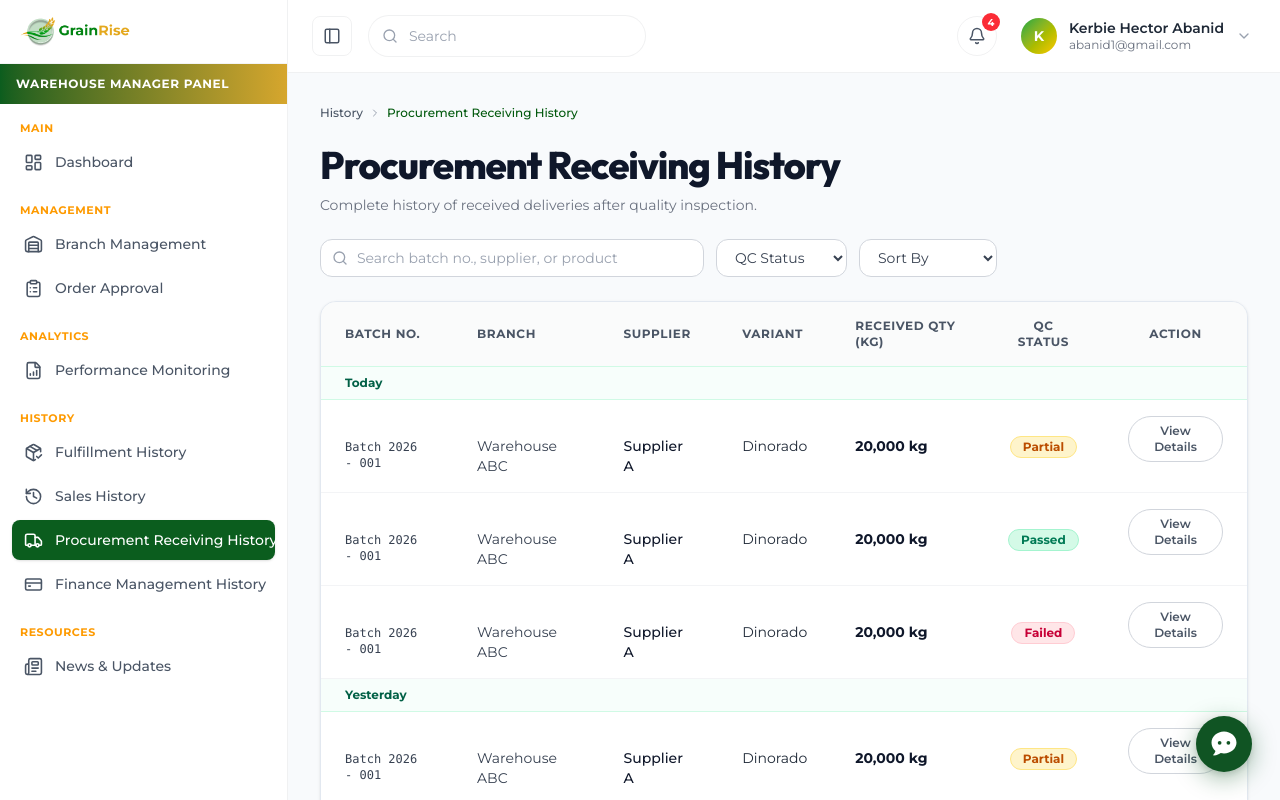
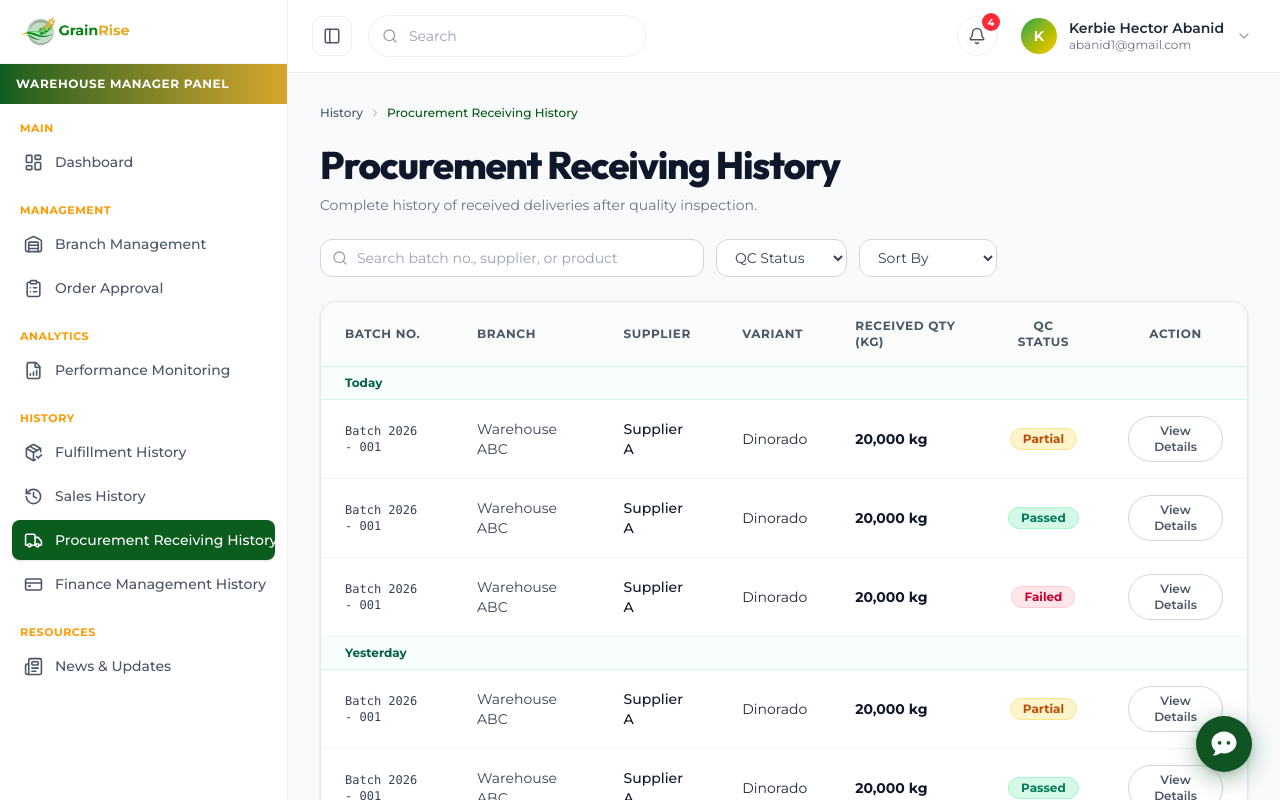
Before and after one commit to heyyyyyy232323/Grainrise-capstone, a React (Vite) app in the folder web-frontend/: page /warehouse-manager/procurement-history in a window 1280 px wide. Built offline with nearby package versions, Linux system fonts and the light colour scheme.

Commit message:
fix: loading animation on browser refresh and complete Finance and Procurement history

```diff
--- a/web-frontend/src/Components/Minor-Components/GlobalLoadingScreen.jsx
+++ b/web-frontend/src/Components/Minor-Components/GlobalLoadingScreen.jsx
@@ -1,33 +1,20 @@
 import React, { useEffect } from "react";
 import Logo from "../../assets/Logo.png";
 import { useLoading } from "../context/LoadingContext";
-
-/**
- * Session-storage key — set to "1" after the very first render so we know
- * subsequent renders within the same browser tab are NOT hard refreshes.
- */
-const SESSION_KEY = "grainrise_session_started";
 
 export default function GlobalLoadingScreen() {
   const { visible, triggerLoading } = useLoading();
 
   useEffect(() => {
-    const isFirstLoad = !sessionStorage.getItem(SESSION_KEY);
-
-    if (isFirstLoad) {
-      // Hard refresh or very first open — show the loader once
-      sessionStorage.setItem(SESSION_KEY, "1");
-      triggerLoading(700);
-    }
-    // All other triggers (login submit) are handled imperatively
-    // via triggerLoading() in the Login components — never on route change.
+    // Triggers whenever the app mounts (browser refresh F5 / initial page visit)
+    triggerLoading(750);
     // eslint-disable-next-line react-hooks/exhaustive-deps
   }, []);
 
   if (!visible) return null;
 
   return (
-    <div className="fixed inset-0 z-[999999] flex flex-col items-center justify-center bg-[#F9FCF9] pointer-events-none">
+    <div className="fixed inset-0 z-[999999] flex flex-col items-center justify-center bg-[#F9FCF9] pointer-events-auto select-none animate-in fade-in duration-200">
       {/* Top Logo */}
       <div className="mb-16">
         <img src={Logo} alt="GrainRise Logo" className="h-12 object-contain" />
--- a/web-frontend/src/Users/WarehouseAccounts/WarehouseManager/ProcurementReceivingHistory.jsx
+++ b/web-frontend/src/Users/WarehouseAccounts/WarehouseManager/ProcurementReceivingHistory.jsx
@@ -1,4 +1,4 @@
-import { useState } from "react";
+import { useState, Fragment } from "react";
 import { Search, X, CheckCircle2, AlertTriangle, ShieldCheck, Download, Clock } from "lucide-react";
 import Breadcrumbs from "../../../Components/Minor-Components/Breadcrumbs";
 
@@ -129,7 +129,7 @@ export default function ProcurementReceivingHistory() {
             </thead>
             <tbody>
               {filteredSections.map((section, sIdx) => (
-                <div key={sIdx} className="contents">
+                <Fragment key={sIdx}>
                   {/* Date Section Header */}
                   <tr className="bg-emerald-50/40 border-y border-emerald-100">
                     <td colSpan={7} className="px-6 py-2 text-xs font-bold text-emerald-800">
@@ -160,7 +160,7 @@ export default function ProcurementReceivingHistory() {
                       </td>
                     </tr>
                   ))}
-                </div>
+                </Fragment>
               ))}
 
               {filteredSections.length === 0 && (
```
